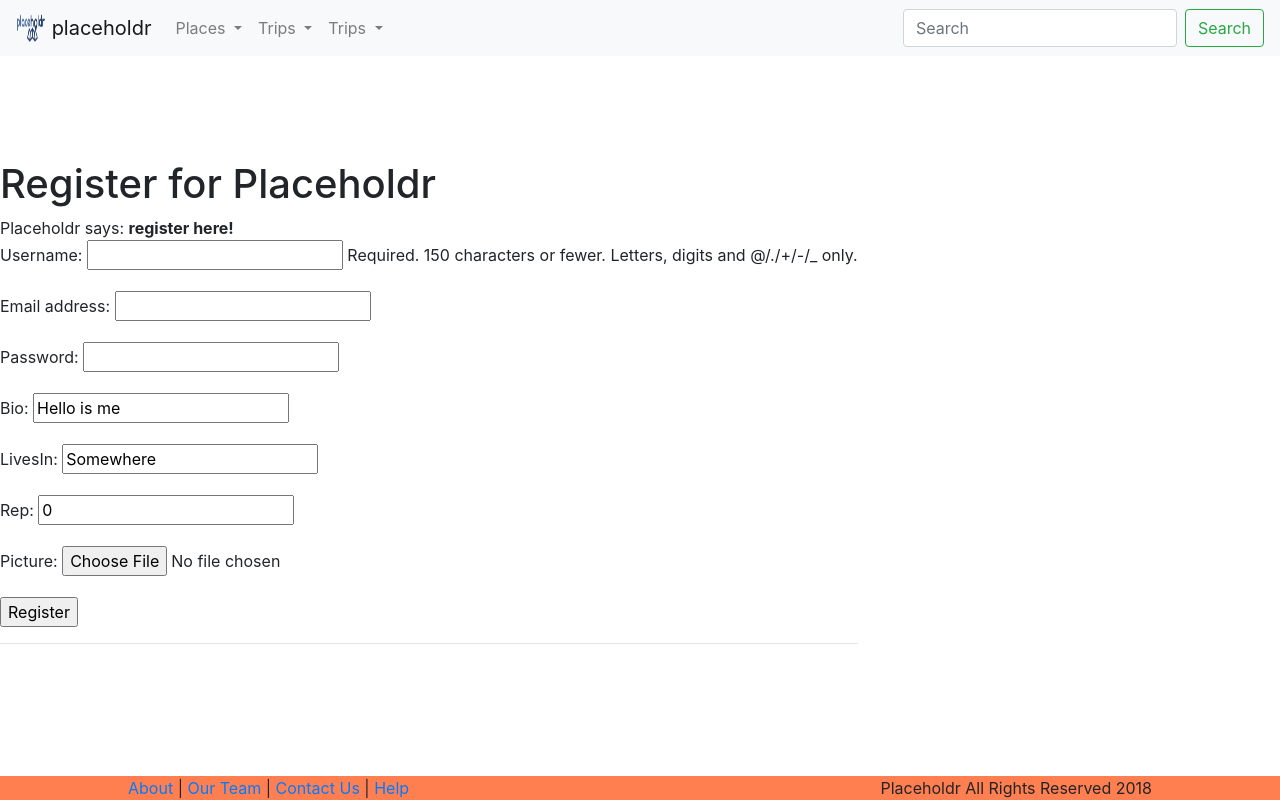
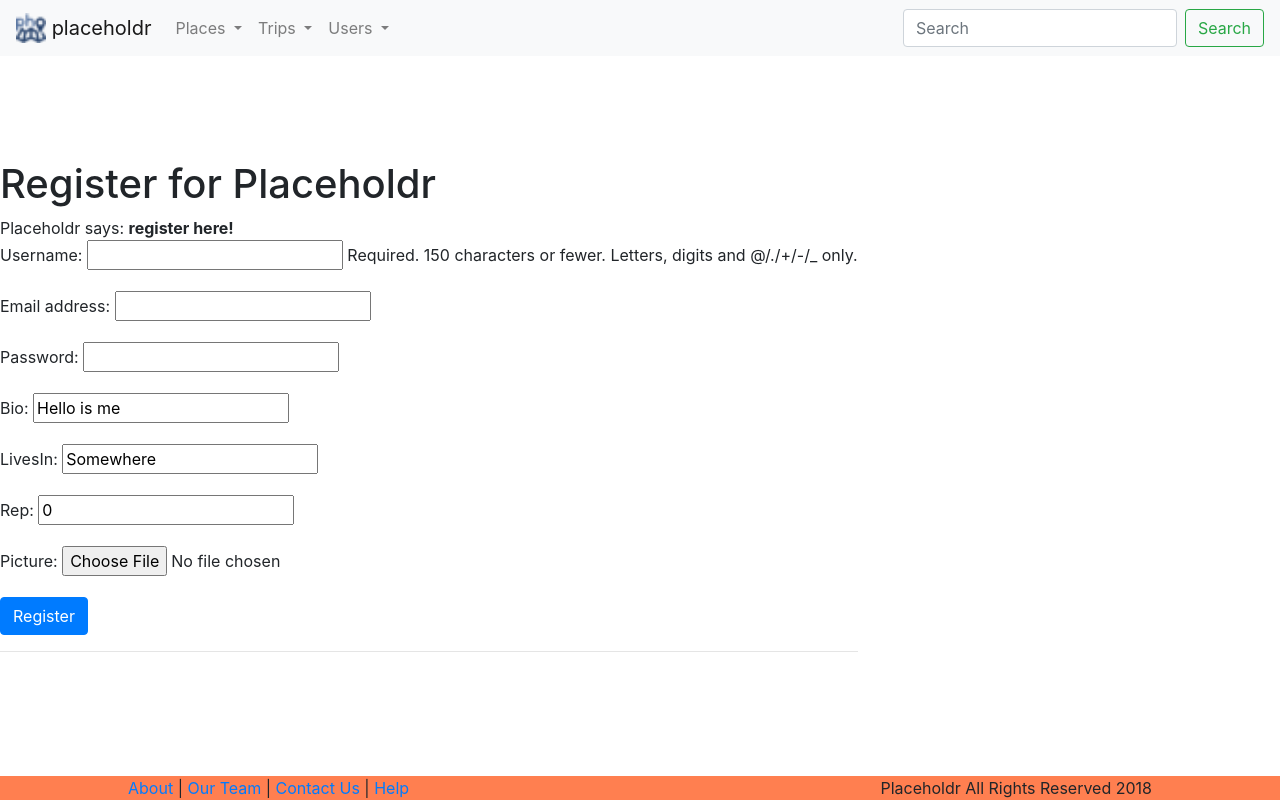
Before and after one commit to WADPlaceholdr/Placeholdr, a Django app: page /placeholdr/register/ in a window 1280 px wide. Run offline with Django 3.2, Linux system fonts and the light colour scheme; data that the repository does not hold is empty; some libraries are stand-ins or nearby versions.

Commit message:
minor head tags added and bugfixing

```diff
--- a/templates/placeholdr/base.html
+++ b/templates/placeholdr/base.html
@@ -6,10 +6,18 @@
 	<head>
 		<meta charset="utf-8">
 		<meta name="viewport" content="width=device-width, initial-scale=1, shrink-to-fit=no">
+
 		<!-- Bootstrap Stylesheet -->
 		<link rel="stylesheet" href="https://maxcdn.bootstrapcdn.com/bootstrap/4.0.0/css/bootstrap.min.css" integrity="sha384-Gn5384xqQ1aoWXA+058RXPxPg6fy4IWvTNh0E263XmFcJlSAwiGgFAW/dAiS6JXm" crossorigin="anonymous">
 
+		<!-- Other Stylesheet -->
 		<link rel="stylesheet" type="text/css" href="/static/styles/style.css" />
+
+		<!-- Favicon -->
+		<link rel='shortcut icon' type='image/x-icon' href="{% static 'images/favicon.ico' %}" />
+
+		<!-- Theme Color for Chrome, Firefox OS, Opera, Android etc...-->
+		<meta name="theme-color" content="#4285f4">
 
 		{% block css_block %}
 
@@ -24,7 +32,9 @@
 	<body>
 		<nav class="navbar navbar-expand-lg navbar-light bg-light fixed-top">
 			<a class="navbar-brand" href="#">
-				<img src="/static/images/logonobg.png" width="30" height="30" class="d-inline-block align-top" alt="Logo">
+				<!-- Logo commented out until higher rez available -->
+
+				<img src="{% static 'images/favicon.ico' %}" width="30" height="30" class="d-inline-block align-top" alt="Logo">
 				placeholdr
 			</a>
 			<button class="navbar-toggler" type="button" data-toggle="collapse" data-target="#navbarSupportedContent" aria-controls="navbarSupportedContent" aria-expanded="false" aria-label="Toggle navigation">
@@ -65,7 +75,7 @@
 					</li>
 					<li class="nav-item dropdown">
 						<a class="nav-link dropdown-toggle" href="#" id="navbarDropdown" role="button" data-toggle="dropdown" aria-haspopup="true" aria-expanded="false">
-							Trips
+							Users
 						</a>
 						<div class="dropdown-menu" aria-labelledby="navbarDropdown">
 							<a class="dropdown-item" href="#">Top Users</a>
--- a/templates/placeholdr/login.html
+++ b/templates/placeholdr/login.html
@@ -20,7 +20,6 @@
 		</div>
 		<button type="submit" class="btn btn-primary" value="submit">Submit</button>
 	</form>
-
 	{% if error %}
 		{{ error }}
 	{% endif %}
--- a/templates/placeholdr/register.html
+++ b/templates/placeholdr/register.html
@@ -21,7 +21,7 @@
 			{{ profile_form.as_p }}
 
 			<!-- Provide a button to click to submit the form -->
-		<input type="submit" name="submit" value="Register" />
+			<button type="submit" class="btn btn-primary" name="submit" value="Register">Register</button>
 		</form>
 	{% endif %}
 {% endblock %}
```
Also changed, not shown: static/images/favicon.ico (added). Lines whose indentation alone changed are shown as unchanged.
